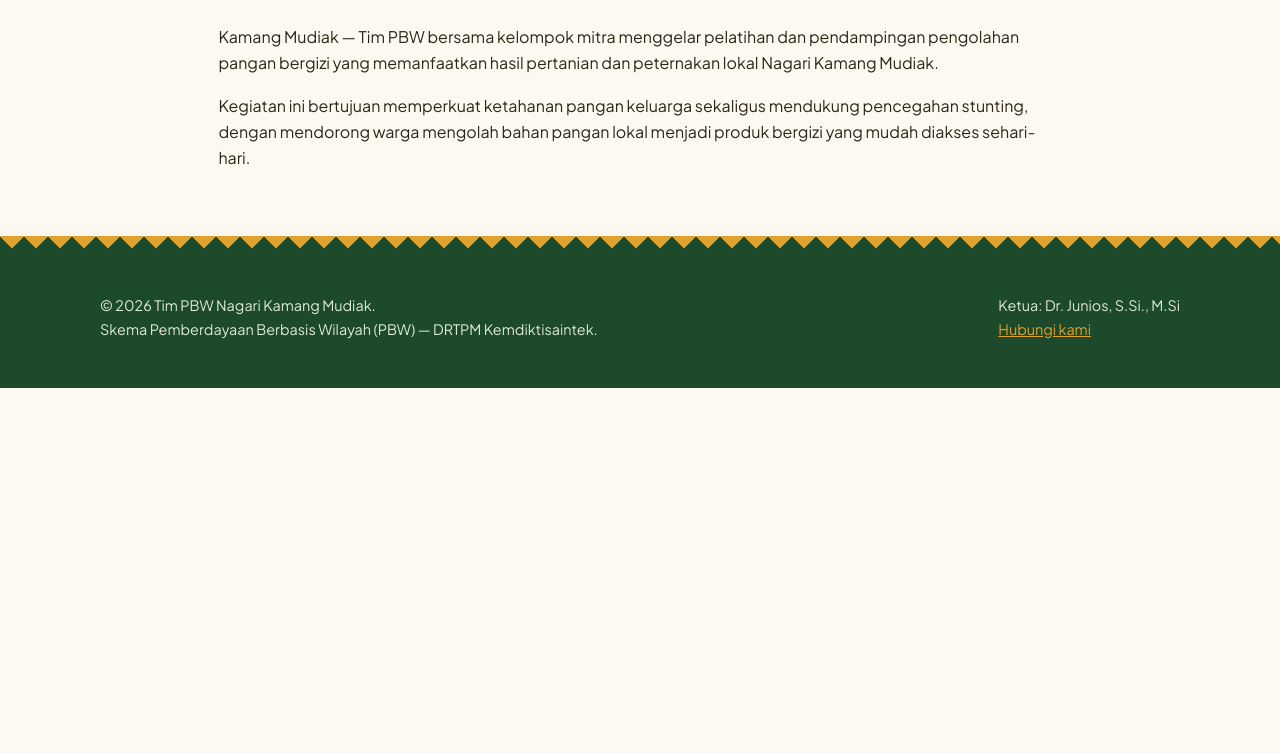
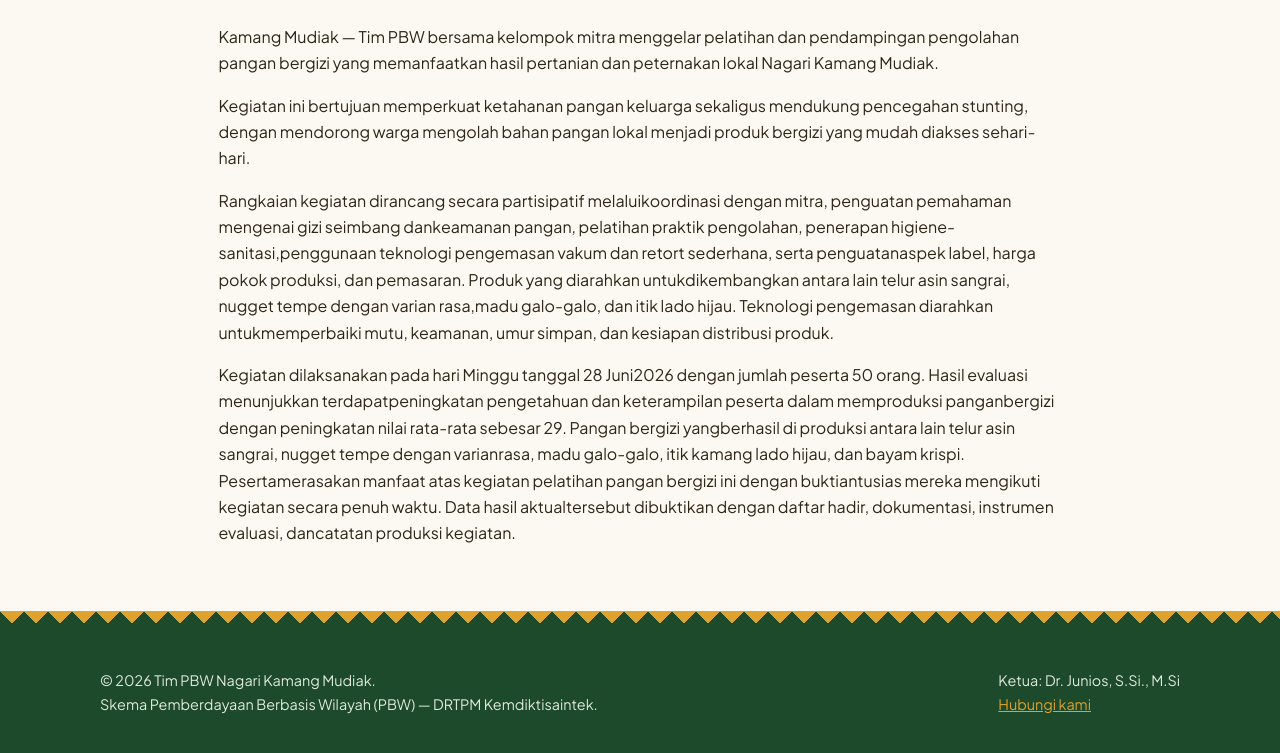
Before and after one commit to delsikariman/kamangmudiak, an Eleventy site: page content/berita/2026-03-pelatihan-pengolahan-pangan-bergizi.md in a window 1280 px wide. Shown: the part 893-1646 px from the top of the page. Before the commit the page ends 1281 px from the top, so only its background shows below. Built offline with nearby package versions, Linux system fonts and the light colour scheme; Eleventy itself is replaced by a stand-in of ours; files that its build step writes are made by us from their sources.

Commit message:
Update Berita “2026-03-pelatihan-pengolahan-pangan-bergizi”

```diff
--- a/content/berita/2026-03-pelatihan-pengolahan-pangan-bergizi.md
+++ b/content/berita/2026-03-pelatihan-pengolahan-pangan-bergizi.md
@@ -11,3 +11,7 @@ excerpt: Pelatihan pengolahan pangan bergizi berbasis hasil pertanian dan
 Kamang Mudiak — Tim PBW bersama kelompok mitra menggelar pelatihan dan pendampingan pengolahan pangan bergizi yang memanfaatkan hasil pertanian dan peternakan lokal Nagari Kamang Mudiak.
 
 Kegiatan ini bertujuan memperkuat ketahanan pangan keluarga sekaligus mendukung pencegahan stunting, dengan mendorong warga mengolah bahan pangan lokal menjadi produk bergizi yang mudah diakses sehari-hari.
+
+Rangkaian kegiatan dirancang secara partisipatif melaluikoordinasi dengan mitra, penguatan pemahaman mengenai gizi seimbang dankeamanan pangan, pelatihan praktik pengolahan, penerapan higiene-sanitasi,penggunaan teknologi pengemasan vakum dan retort sederhana, serta penguatanaspek label, harga pokok produksi, dan pemasaran. Produk yang diarahkan untukdikembangkan antara lain telur asin sangrai, nugget tempe dengan varian rasa,madu galo-galo, dan itik lado hijau. Teknologi pengemasan diarahkan untukmemperbaiki mutu, keamanan, umur simpan, dan kesiapan distribusi produk.
+
+Kegiatan dilaksanakan pada hari Minggu tanggal 28 Juni2026 dengan jumlah peserta 50 orang. Hasil evaluasi menunjukkan terdapatpeningkatan pengetahuan dan keterampilan peserta dalam memproduksi panganbergizi dengan peningkatan nilai rata-rata sebesar 29. Pangan bergizi yangberhasil di produksi antara lain telur asin sangrai, nugget tempe dengan varianrasa, madu galo-galo, itik kamang lado hijau, dan bayam krispi. Pesertamerasakan manfaat atas kegiatan pelatihan pangan bergizi ini dengan buktiantusias mereka mengikuti kegiatan secara penuh waktu. Data hasil aktualtersebut dibuktikan dengan daftar hadir, dokumentasi, instrumen evaluasi, dancatatan produksi kegiatan.
```
